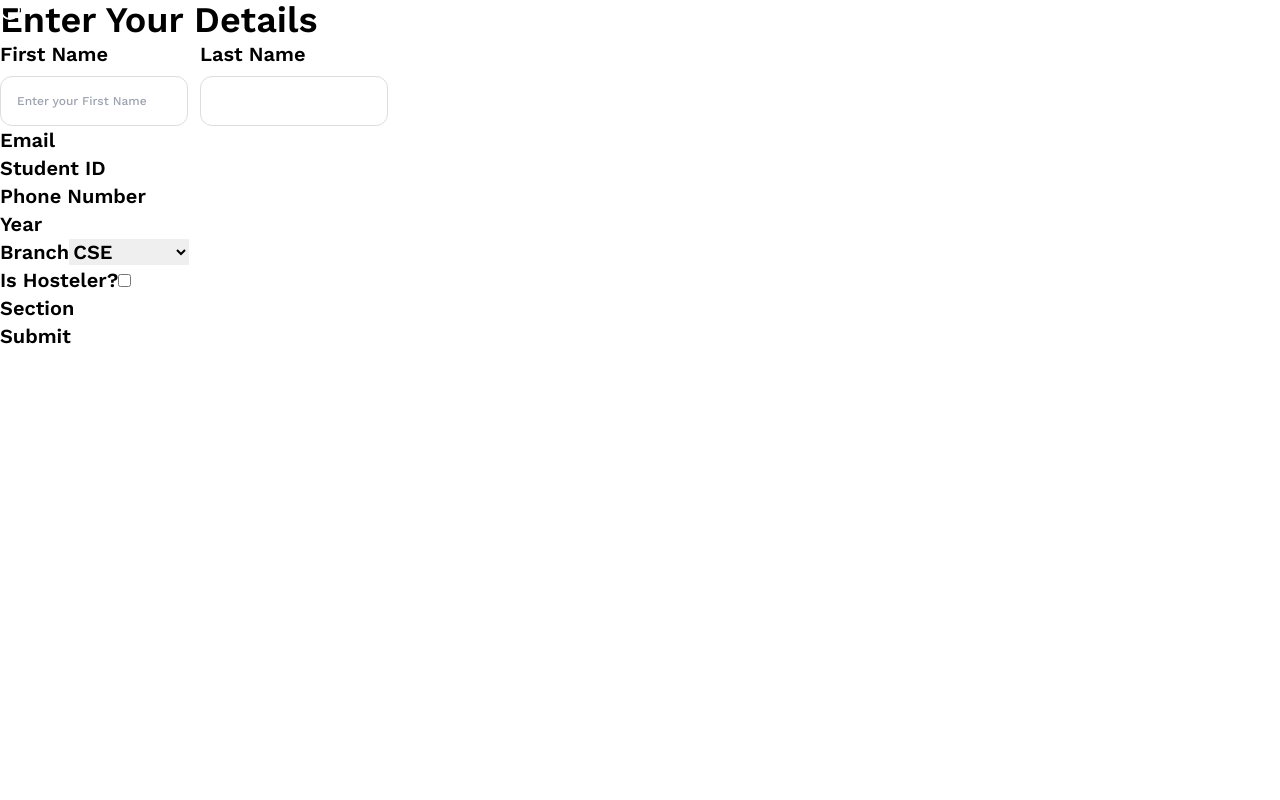
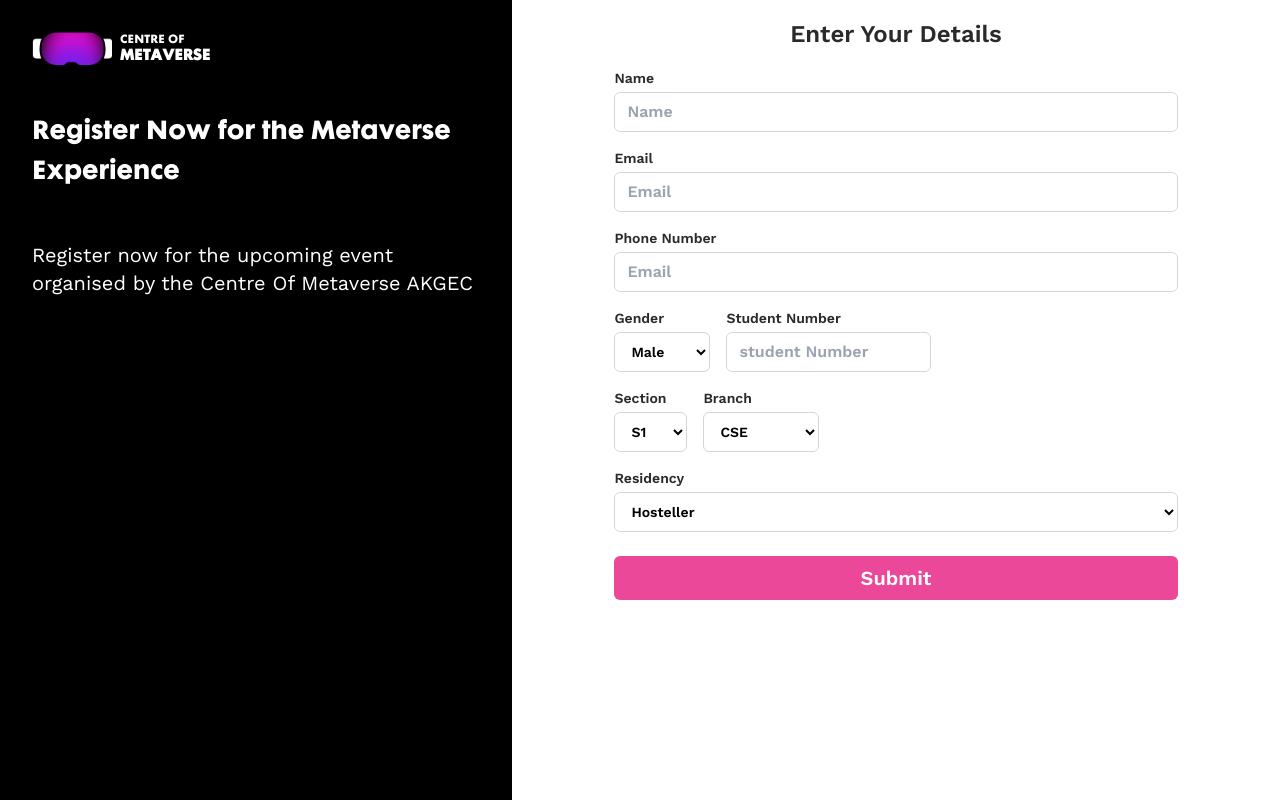
Before and after one commit to soumya-maheshwari/Centre-Of-Metaverse, a Next.js app: page /register in a window 1280 px wide. Built offline with nearby package versions, Linux system fonts and the light colour scheme.

Commit message:
ADD: form with updated fields and styling

```diff
--- a/src/app/register/page.tsx
+++ b/src/app/register/page.tsx
@@ -1,14 +1,51 @@
-import { Cursor, RegistrationForm } from "@/components";
+import { RegistrationForm } from "@/components";
 import Navbar from "@/components/Navbar";
-import Script from "next/script";
+import Image from "next/image";
+import Link from "next/link";
 import React from "react";
 
 const Page = () => {
   return (
-    <main className="w-screen h-screen bg-white overflow-x-hidden">
-      {/* <Navbar isDark /> */}
-      <RegistrationForm />
-      <Cursor />
+    <main className="w-screen h-screen bg-black overflow-x-hidden flex">
+      <div className="w-2/5 flex p-8">
+        <div className="flex flex-col">
+          <Link href="/">
+            <div className="flex items-center font-sans">
+              <Image
+                width={1000}
+                height={200}
+                className="w-20 h-auto mr-2 cursor-pointer"
+                src="/logo.png"
+                alt="Centre of Metaverse"
+              />
+
+              <div className="text-white text-xs font-normal tracking-normal font-futura">
+                <div>
+                  <p className="uppercase relative inline-block shrink-0 text-[0.68rem] ">
+                    Centre of
+                  </p>
+                </div>
+                <div>
+                  <p className="uppercase relative text-[0.88rem] inline-block shrink-0 font-semibold ">
+                    metaverse
+                  </p>
+                </div>
+              </div>
+            </div>
+          </Link>
+
+          <h1 className="text-white font-futura text-2xl leading-10 mt-12">
+            Register Now for the Metaverse Experience
+          </h1>
+          <p className="text-white font-work-sans text-xl mt-12">
+            Register now for the upcoming event organised by the Centre Of
+            Metaverse AKGEC{" "}
+          </p>
+        </div>
+      </div>
+      <div className="w-3/5">
+        <RegistrationForm />
+      </div>
     </main>
   );
 };
--- a/src/components/register/index.tsx
+++ b/src/components/register/index.tsx
@@ -1,13 +1,11 @@
 "use client";
 import { useForm, SubmitHandler } from "react-hook-form";
 type FormValues = {
-  firstName: string;
-  lastName?: string;
+  Name: string;
   email: string;
   studentId: string;
   phoneNumber: string;
-  gender:"Male"|"Female";
-  year: "1st Year"|"2nd Year";
+  gender: "Male" | "Female";
   branch:
     | "CSE"
     | "CSE-DS"
@@ -21,8 +19,28 @@
     | "ME"
     | "CE"
     | "EN";
-  isHosteler: boolean;
-  section: string;
+  Residency: "Hosteller" | "Day scholar";
+  section:
+    | "S1"
+    | "S2"
+    | "S3"
+    | "S4"
+    | "S5"
+    | "S6"
+    | "S7"
+    | "S8"
+    | "S9"
+    | "S10"
+    | "S11"
+    | "S12"
+    | "S13"
+    | "S14"
+    | "S15"
+    | "S16"
+    | "S17"
+    | "S18"
+    | "S19"
+    | "S20";
 };
 
 export function RegistrationForm() {
@@ -33,70 +51,121 @@
     formState: { errors },
   } = useForm<FormValues>();
   const onSubmit: SubmitHandler<FormValues> = (data) => {
-    console.log(data);}
-
+    console.log(data);
+  };
 
   return (
     <section className="">
-    <div></div>
-    <div className="bg-white">
-        <h1 className="font-semibold font-work-sans text-4xl">
+      <div className="bg-white px-8 py-4 h-screen mx-auto leading-10">
+        <form
+          onSubmit={handleSubmit(onSubmit)}
+          className="font-work-sans text-[#2A2A2A] font-semibold text-xl w-[80%] mx-auto"
+        >
+          <h1 className="font-semibold font-work-sans text-2xl leading-9 text-center">
             Enter Your Details
           </h1>
-        <form
-          onSubmit={handleSubmit(onSubmit)}
-          className="font-work-sans text-[2A2A2A] font-semibold text-xl"
-        >
-          <div className="flex gap-3">
-            <div className="flex flex-col">
-              <label htmlFor="firstName" className="text-[2A2A2A]">
-                First Name
+          <div className="mt-4">
+            <label htmlFor="name" className="block mb-1 text-sm">
+              Name
             </label>
             <input
-                placeholder="Enter your First Name"
-                {...register("firstName", { required: true })}
-                className="form-field"
+              type="text"
+              id="name"
+              placeholder="Name"
+              className="md:h-10 w-full rounded-md border text-white md:text-black border-gray-300 bg-transparent px-3 py-2 text-sm placeholder:text-gray-400 placeholder:text-base focus:outline-none focus:ring-1 focus:ring-gray-200 focus:ring-offset-1 disabled:cursor-not-allowed disabled:opacity-50"
             />
-              {errors.firstName && <span>This field is required</span>}
           </div>
-            <div className="flex flex-col">
-              <label htmlFor="lastName" className="text-[2A2A2A]">
-                Last Name
+
+          <div className="mt-4">
+            <label htmlFor="Email" className="block mb-1 text-sm">
+              Email
             </label>
             <input
-                placeholder=""
-                {...register("lastName", { required: true })}
-                className="form-field"
+              type="text"
+              id="name"
+              placeholder="Email"
+              className="md:h-10 w-full rounded-md border text-white md:text-black border-gray-300 bg-transparent px-3 py-2 text-sm placeholder:text-gray-400 placeholder:text-base focus:outline-none focus:ring-1 focus:ring-gray-200 focus:ring-offset-1 disabled:cursor-not-allowed disabled:opacity-50"
             />
-              {errors.lastName && <span>This field is required</span>}
+          </div>
+
+          <div className="mt-4">
+            <label htmlFor="PhoneNumber" className="block mb-1 text-sm">
+              Phone Number
+            </label>
+            <input
+              type="text"
+              id="PhoneNumber"
+              placeholder="Email"
+              className="md:h-10 w-full rounded-md border text-white md:text-black border-gray-300 bg-transparent px-3 py-2 text-sm placeholder:text-gray-400 placeholder:text-base focus:outline-none focus:ring-1 focus:ring-gray-200 focus:ring-offset-1 disabled:cursor-not-allowed disabled:opacity-50"
+            />
+          </div>
+
+          <div className="flex space-x-4 ">
+            <div className="mt-4">
+              <label htmlFor="PhoneNumber" className="block mb-1 text-sm">
+                Gender
+              </label>
+              <select
+                id="Gender"
+                className="md:h-10 w-full rounded-md border text-white md:text-black border-gray-300 bg-transparent px-3 py-2 text-sm placeholder:text-gray-400 placeholder:text-base focus:outline-none focus:ring-1 focus:ring-gray-200 focus:ring-offset-1 disabled:cursor-not-allowed disabled:opacity-50"
+              >
+                <option value="Male"> Male</option>
+
+                <option value="Female"> Female</option>
+              </select>
+            </div>{" "}
+            <div className="mt-4">
+              <label htmlFor="PhoneNumber" className="block mb-1 text-sm">
+                Student Number
+              </label>
+              <input
+                type="text"
+                id="studentNumber"
+                placeholder="student Number"
+                className="md:h-10 w-full rounded-md border text-white md:text-black border-gray-300 bg-transparent px-3 py-2 text-sm placeholder:text-gray-400 placeholder:text-base focus:outline-none focus:ring-1 focus:ring-gray-200 focus:ring-offset-1 disabled:cursor-not-allowed disabled:opacity-50"
+              />
             </div>
           </div>
 
-          <div>
-            <label htmlFor="email">Email</label>
-            <input
-              {...register("email", { required: true, pattern: /^\S+@\S+$/i })}
-            />
-            {errors.email && <span>Please enter a valid email address</span>}
-          </div>
-          <div>
-            <label htmlFor="studentId">Student ID</label>
-            <input {...register("studentId", { required: true })} />
-            {errors.studentId && <span>This field is required</span>}
-          </div>
-          <div>
-            <label htmlFor="phoneNumber">Phone Number</label>
-            <input {...register("phoneNumber", { required: true })} />
-            {errors.phoneNumber && <span>This field is required</span>}
-          </div>
-          <div>
-            <label htmlFor="year">Year</label>
-            <input {...register("year", { required: true })} />
-            {errors.year && <span>This field is required</span>}
-          </div>
-          <div>
-            <label htmlFor="branch">Branch</label>
-            <select {...register("branch", { required: true })}>
+          <div className="flex space-x-4 w-full">
+            <div className="mt-4">
+              <label htmlFor="PhoneNumber" className="block mb-1 text-sm">
+                Section
+              </label>
+              <select
+                id="Gender"
+                className="md:h-10 rounded-md border text-white md:text-black border-gray-300 bg-transparent px-3 py-2 text-sm placeholder:text-gray-400 placeholder:text-base focus:outline-none focus:ring-1 focus:ring-gray-200 focus:ring-offset-1 disabled:cursor-not-allowed disabled:opacity-50 w-[100%]"
+              >
+                <option value="S1">S1</option>
+                <option value="S2">S2</option>
+                <option value="S3">S3</option>
+                <option value="S4">S4</option>
+                <option value="S5">S5</option>
+                <option value="S6">S6</option>
+                <option value="S7">S7</option>
+                <option value="S8">S8</option>
+                <option value="S9">S9</option>
+                <option value="S10">S10</option>
+                <option value="S11">S11</option>
+                <option value="S12">S12</option>
+                <option value="S13">S13</option>
+                <option value="S14">S14</option>
+                <option value="S15">S15</option>
+                <option value="S16">S16</option>
+                <option value="S17">S17</option>
+                <option value="S18">S18</option>
+                <option value="S19">S19</option>
+                <option value="S20">S20</option>
+              </select>
+            </div>{" "}
+            <div className="mt-4">
+              <label htmlFor="PhoneNumber" className="block mb-1 text-sm">
+                Branch
+              </label>
+              <select
+                id="studentNumber"
+                className="md:h-10 w-full rounded-md border text-white md:text-black border-gray-300 bg-transparent px-3 py-2 text-sm placeholder:text-gray-400 placeholder:text-base focus:outline-none focus:ring-1 focus:ring-gray-200 focus:ring-offset-1 disabled:cursor-not-allowed disabled:opacity-50"
+              >
                 <option value="CSE">CSE</option>
                 <option value="CSE-DS">CSE-DS</option>
                 <option value="CSE-AIML">CSE-AIML</option>
@@ -110,21 +179,29 @@
                 <option value="CE">CE</option>
                 <option value="EN">EN</option>
               </select>
-            {errors.branch && <span>This field is required</span>}
             </div>
-          <div>
-            <label htmlFor="isHosteler">Is Hosteler?</label>
-            <input type="checkbox" {...register("isHosteler")} />
           </div>
-          <div>
-            <label htmlFor="section">Section</label>
-            <input {...register("section", { required: true })} />
-            {errors.section && <span>This field is required</span>}
+
+          <div className="mt-4">
+            <label htmlFor="PhoneNumber" className="block mb-1 text-sm">
+              Residency
+            </label>
+            <select
+              id="PhoneNumber"
+              className="md:h-10 w-full rounded-md border text-white md:text-black border-gray-300 bg-transparent px-3 py-2 text-sm placeholder:text-gray-400 placeholder:text-base focus:outline-none focus:ring-1 focus:ring-gray-200 focus:ring-offset-1 disabled:cursor-not-allowed disabled:opacity-50"
+            >
+              <option value="true">Hosteller</option>
+              <option value="false">Day Scholar</option>
+            </select>
           </div>
-          <button type="submit">Submit</button>
+          <button
+            type="submit"
+            className="bg-pink-500 hover:bg-pink-600 text-white font-semibold py-2 px-4 w-full mt-6 rounded-md"
+          >
+            Submit
+          </button>
         </form>
       </div>
     </section>
-
   );
 }
```
Lines whose indentation alone changed are shown as unchanged.
